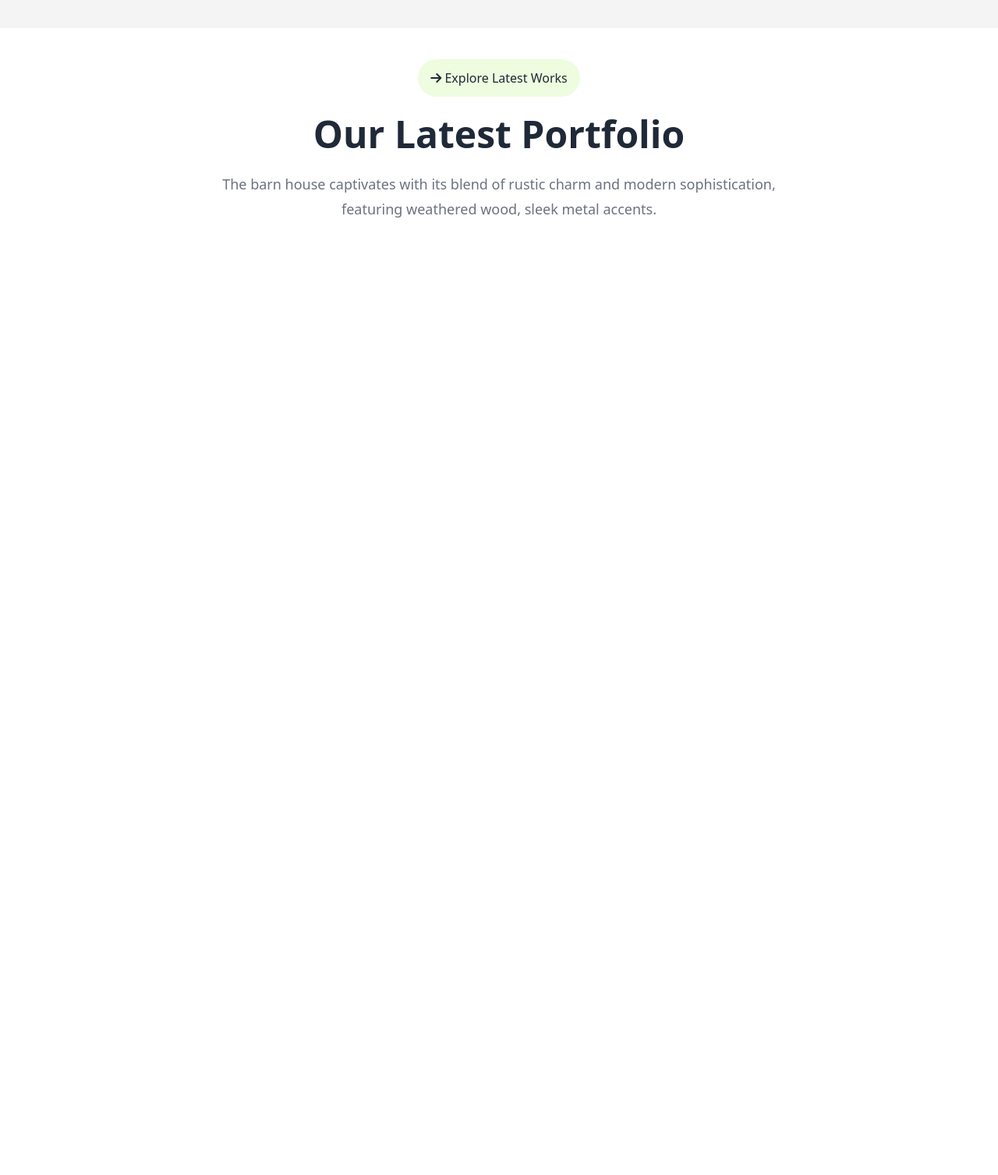
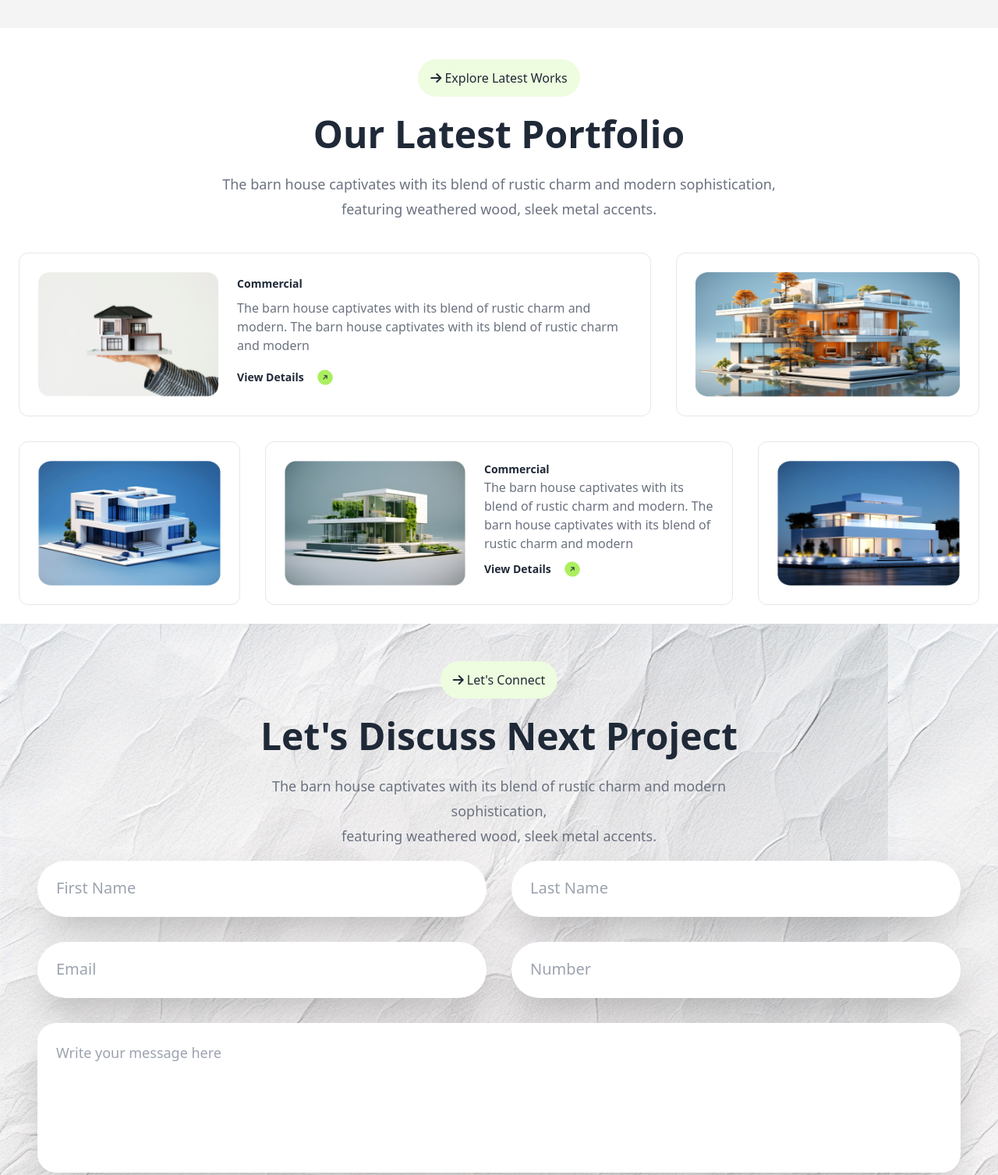
Before and after one commit to muntasir-mahmud-abdullah/Assignment-03, a plain HTML site: page index.html in a window 1280 px wide. Shown: the part 2185-3692 px from the top of the page at 78% size. Before the commit the page ends 2485 px from the top, so only its background shows below. Drawn offline with nearby package versions, Linux system fonts and the light colour scheme.

Commit message:
my second commit

```diff
--- a/index.html
+++ b/index.html
@@ -175,10 +175,10 @@
           <i class="fa-solid fa-arrow-right"></i> How we works
         </button>
         <h2 class="font-bold text-3xl md:text-5xl">Our Work Process</h2>
-        <p class="text-gray-500 text-lg md:w-7/12 leading-8">The barn house captivates with its blend of rustic charm and modern sophistication,<br> featuring weathered wood, sleek metal accents.</p>
+        <p class="text-gray-500 text-lg md:w-7/12 leading-8">The barn house captivates with its blend of rustic charm and modern sophistication, featuring weathered wood, sleek metal accents.</p>
          </div>
          <!-- card section  -->
-         <div class="flex gap-8 my-10 pb-32">
+         <div class="flex px-8 md:px-0 flex-col md:flex-row gap-8 my-10 pb-32">
           <div class="bg-[#E7C1D3] border rounded-2xl flex flex-col  p-6 gap-3">
             <img class="w-max" src="./assets/concept.png" alt="">
             <h6 class="font-bold text-lg">Concept</h6>
@@ -193,14 +193,14 @@
               The barn house captivates with its blend of rustic charm and modern.
             </p>
            </div>
-           <div class="bg-[#E7C1D3] border rounded-2xl flex flex-col  p-6 gap-3">
+           <div class="bg-[#A4DAC3] border rounded-2xl flex flex-col  p-6 gap-3">
             <img class="w-max" src="./assets/vision.png" alt="">
             <h6 class="font-bold text-lg">Supervision</h6>
             <p class="text-gray-500 text-lg leading-8">
               The barn house captivates with its blend of rustic charm and modern.
             </p>
            </div>
-           <div class="bg-[#E7C1D3] border rounded-2xl flex flex-col  p-6 gap-3">
+           <div class="bg-[#77AAEA] border rounded-2xl flex flex-col  p-6 gap-3">
             <img class="w-max" src="./assets/budget-planning.png" alt="">
             <h6 class="font-bold text-lg">Budget Planning</h6>
             <p class="text-gray-500 text-lg leading-8">
@@ -222,8 +222,93 @@
           <i class="fa-solid fa-arrow-right"></i> Explore Latest Works
         </button>
         <h2 class="font-bold text-3xl md:text-5xl">Our Latest Portfolio</h2>
-        <p class="text-gray-500 text-lg md:w-7/12 leading-8">The barn house captivates with its blend of rustic charm and modern sophistication,<br> featuring weathered wood, sleek metal accents.</p>
+        <p class="text-gray-500 text-lg md:w-7/12 leading-8">The barn house captivates with its blend of rustic charm and modern sophistication, featuring weathered wood, sleek metal accents.</p>
          </div>
          <!-- commercial section  -->
+          <div class="grid grid-cols-12 grid-rows-2 p-6 gap-8">
+
+            <div class="col-span-8 flex gap-6 border rounded-xl border-gray-200 p-6">
+               <!-- img1 content  -->
+              <img class="w-auto h-40" src="./assets/img1.png" alt="">
+              <!-- text-content  -->
+              <div class="flex flex-col justify-around">
+                <h6 class="font-bold text-sm">Commercial</h6>
+                <p class="text-gray-500">
+                 The barn house captivates with its blend of rustic charm and modern. The barn house captivates with its blend of rustic charm and modern
+                </p>
+                <div class="flex gap-2 items-center h-max">
+                 <h6 class="font-bold text-sm">View Details</h6>
+                 <a href=""> <i
+                   class="fa-solid fa-arrow-right -rotate-45 bg-[#ABEF5F] rounded-full p-3 scale-50"
+                 ></i></a>
+                </div>
+              </div>
+            </div>
+            <div class="col-span-4 border border-gray-200 rounded-xl p-6">
+              <img class="h-40 w-full" src="./assets/img2.png" alt="">
+            </div>
+
+            <!-- 2nd row  -->
+            <div class="col-span-3 border border-gray-200 rounded-xl p-6">
+              <img class="h-40 w-full" src="./assets/img3.png" alt="">
+            </div>
+
+            <div class="col-span-6 flex gap-6 border rounded-xl border-gray-200 p-6">
+              <!-- img1 content  -->
+             <img class="w-auto h-40" src="./assets/img4.png" alt="">
+             <!-- text-content  -->
+             <div class="flex flex-col justify-around">
+               <h6 class="font-bold text-sm">Commercial</h6>
+               <p class="text-gray-500">
+                The barn house captivates with its blend of rustic charm and modern. The barn house captivates with its blend of rustic charm and modern
+               </p>
+               <div class="flex gap-2 items-center h-max">
+                <h6 class="font-bold text-sm">View Details</h6>
+                <a href=""> <i
+                  class="fa-solid fa-arrow-right -rotate-45 bg-[#ABEF5F] rounded-full p-3 scale-50"
+                ></i></a>
+               </div>
+             </div>
+           </div>
+           <div class="col-span-3 border border-gray-200 rounded-xl p-6">
+            <img class="h-40 w-full" src="./assets/img5.png" alt="">
+          </div>
+          </div>
+          </main>
+          </section>
+          <!-- connect section  -->
+          <section class="bg-[url('./assets/bg.jpg')] p-12">
+            <main class="max-w-screen-xl mx-auto">
+              <!-- text-section  -->
+               <div class="flex flex-col gap-6 text-center justify-center items-center mb-4">
+                <button
+                class="bg-[#EEFCDF] block px-4 py-3 w-max rounded-full"
+              >
+                <i class="fa-solid fa-arrow-right"></i> Let's Connect
+              </button>
+              <h2 class="font-bold text-3xl md:text-5xl">Let's Discuss Next Project</h2>
+              <p class="text-gray-500 text-lg md:w-7/12 leading-8">The barn house captivates with its blend of rustic charm and modern sophistication,<br> featuring weathered wood, sleek metal accents.</p>
+               </div>
+               <!-- form section  -->
+            <div class="grid gap-8 grid-cols-2 ">
+              <input  class=" shadow-2xl border-none w-full rounded-full p-6 placeholder:text-xl" type="text" placeholder="First Name" required>
+              <input  class=" shadow-2xl border-none w-full rounded-full p-6 placeholder:text-xl" type="text" placeholder="Last Name" required>
+              <input  class=" shadow-2xl border-none w-full rounded-full p-6 placeholder:text-xl" placeholder="Email" type="email">
+              <input  class=" shadow-2xl border-none w-full rounded-full p-6 placeholder:text-xl" placeholder="Number" type="number">
+              <textarea  class=" shadow-2xl border-none w-full rounded-3xl resize-none -none p-6 col-span-2 placeholder:text-lg" name="" rows="6" id="" placeholder="Write your message here"></textarea>
+              <button class=" shadow-2xl border-none w-full col-span-2 font-bold md:inline-block text-xl bg-[#ABEF5F] rounded-full py-2 px-3 md:px-4 md:py-4 flex justify-center items-center gap-6"
+              >
+                Send Mail
+                <i
+                  class="fa-solid fa-arrow-right text-white -rotate-45 bg-[#000] rounded-full p-3 ml-3"></i>
+
+              </button>
+            </div>
+
+
+               </div>
+               </main>
+               </section>
+
   </body>
 </html>
```
